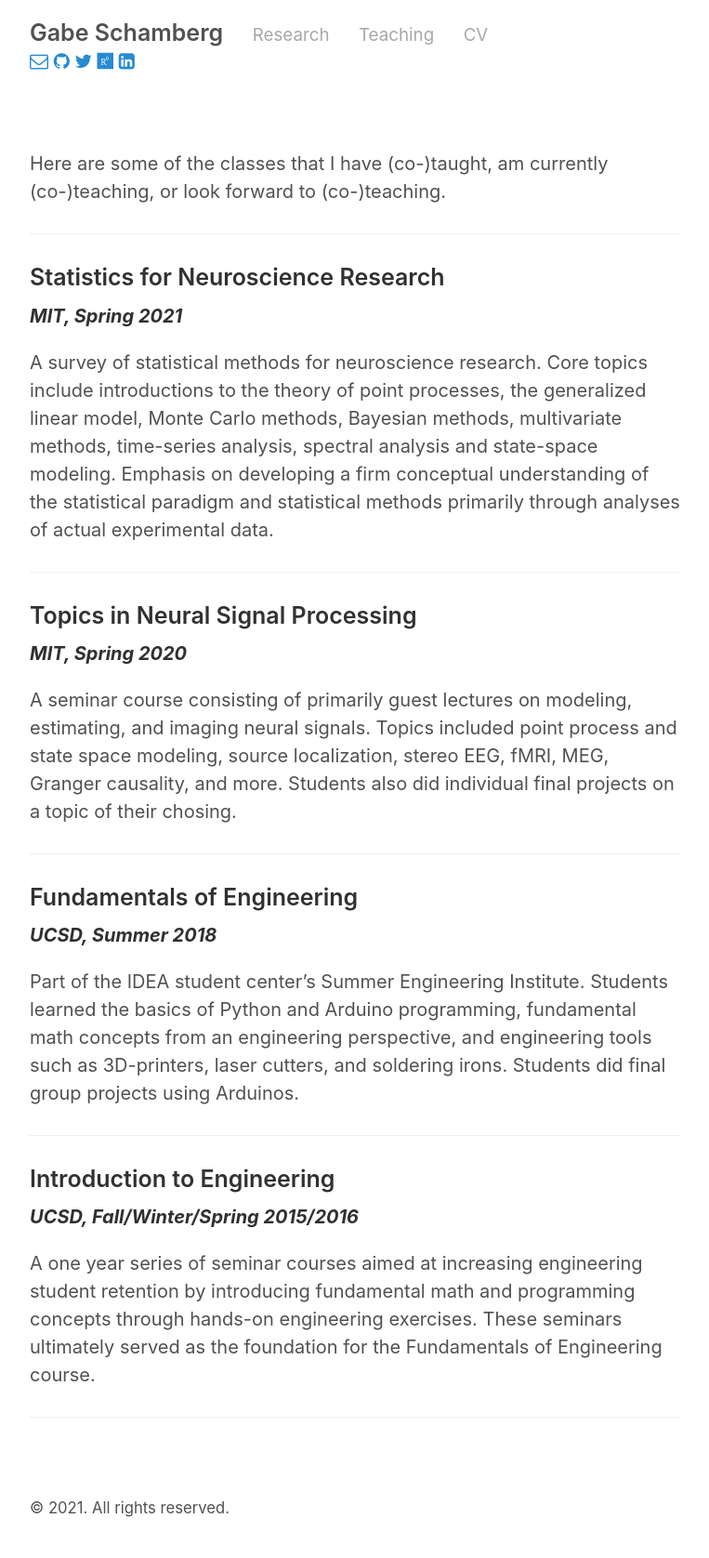
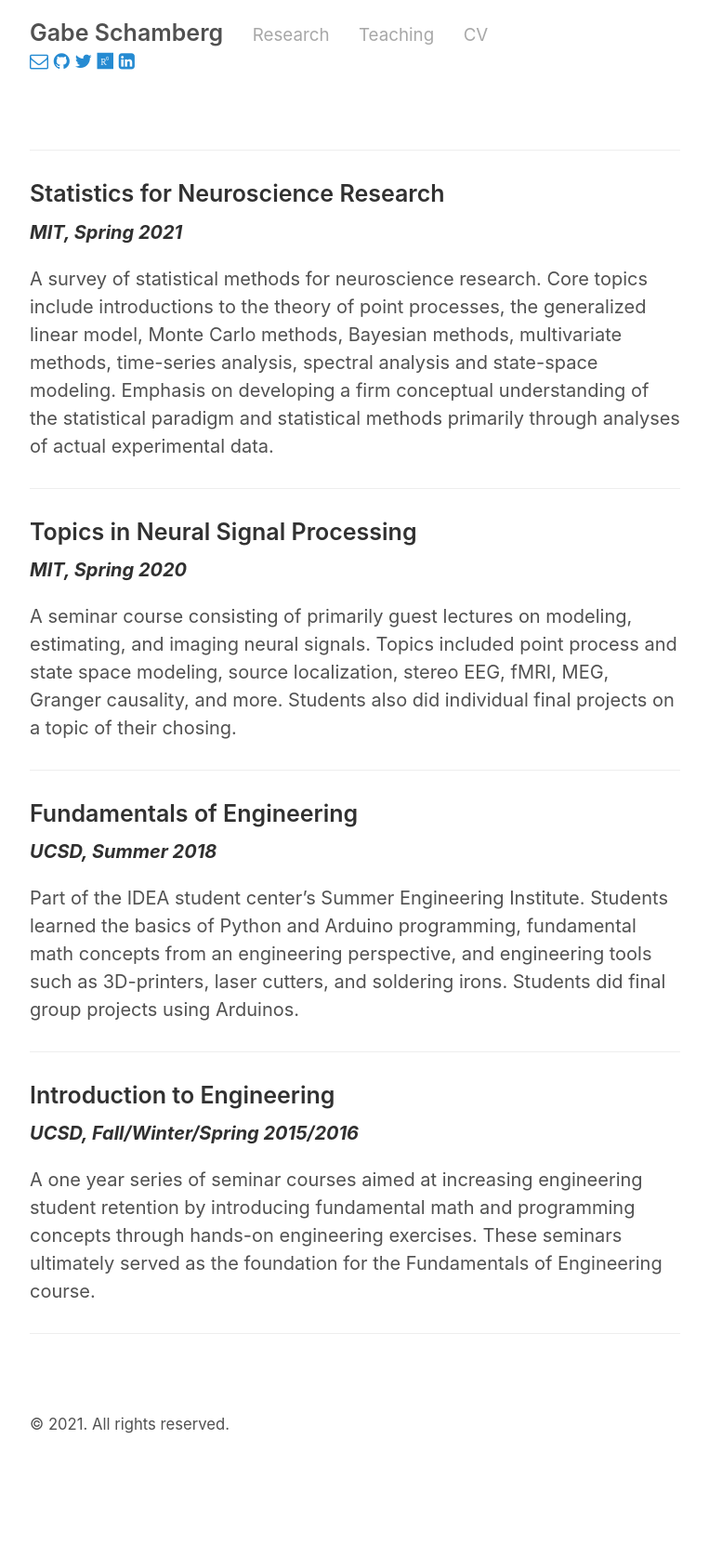
Before and after one commit to gabeschamberg/gabeschamberg.github.io, a Jekyll site: the page built from teaching.md, in a window 1280 px wide. Shown: the whole page at 93% size, without its empty margins (258-1021 px from the left). Built offline with Jekyll 4.4.1, drawn with Linux system fonts in a browser that asks for light colours; nearby versions of some CDN libraries; a style sheet for code colours, icons or effects is not loaded; after the commit the page ends 1586 px from its top, so only the background shows below that.

Commit message:
updated cv

```diff
--- a/teaching.md
+++ b/teaching.md
@@ -2,8 +2,6 @@
 layout: page
 title: Teaching
 ---
-
-Here are some of the classes that I have (co-)taught, am currently (co-)teaching, or look forward to (co-)teaching.
 
 -----
 
```
Also changed, not shown: 2 other files.
